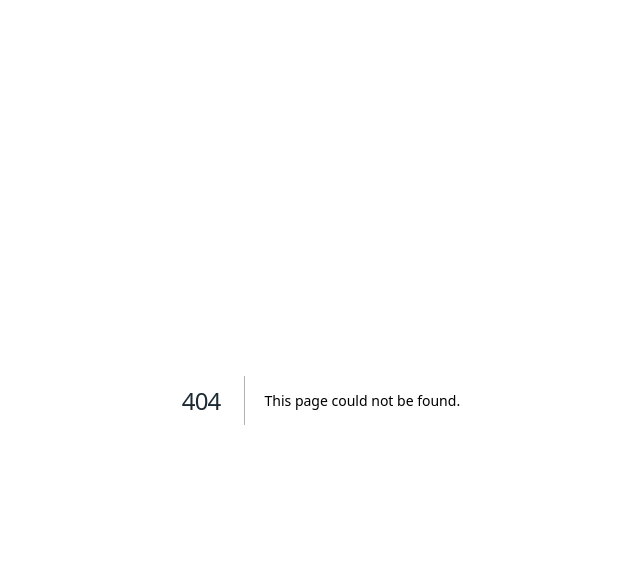
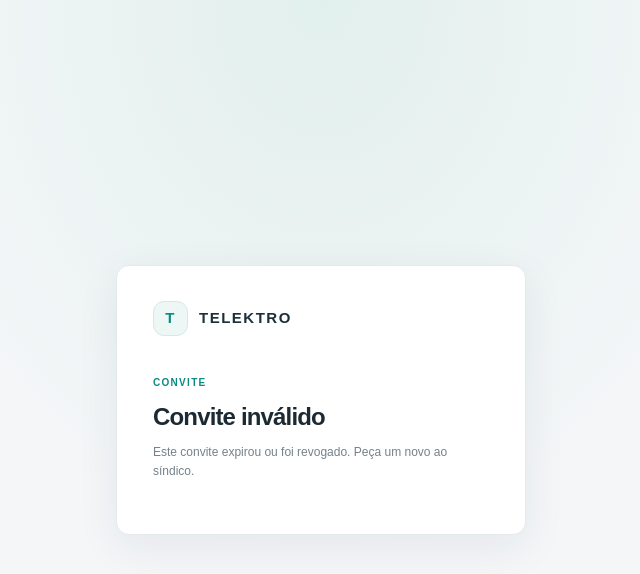
Before and after one commit to redeeletrogo-a11y/telektro, a Next.js app in the folder apps/web/: page /convite/1 in a window 1280 px wide. Before the commit this address had no page. Shown: the top 574 px of the page, without its empty margins (319-959 px from the left). Built offline with nearby package versions, Linux system fonts and the light colour scheme; no server answers.

Commit message:
Add files via upload

```diff
--- /dev/null
+++ b/apps/web/src/app/convite/[code]/actions.ts
@@ -0,0 +1,18 @@
+"use server";
+
+import { cookies } from "next/headers";
+import { redirect } from "next/navigation";
+import { createSupabaseServerClient } from "@/lib/supabase/server";
+
+export async function acceptInvite(code: string) {
+  const supabase = await createSupabaseServerClient();
+  const { data: { user } } = await supabase.auth.getUser();
+  if (!user) redirect(`/convite/${code}/entrar`);
+  const { error } = await supabase.rpc("accept_resident_invite", { p_code: code });
+  if (error) {
+    const reason = error.message.includes("RESIDENT_LIMIT_REACHED") ? "RESIDENT_LIMIT_REACHED" : "INVITE_INVALID";
+    redirect(`/convite/${code}?erro=${reason}`);
+  }
+  (await cookies()).delete("telektro_invite");
+  redirect("/");
+}
--- /dev/null
+++ b/apps/web/src/app/convite/[code]/page.tsx
@@ -0,0 +1,30 @@
+import Link from "next/link";
+import { createSupabaseServerClient } from "@/lib/supabase/server";
+import { acceptInvite } from "./actions";
+
+const messages: Record<string, string> = {
+  INVITE_INVALID: "Este convite expirou ou foi revogado. Peça um novo ao síndico.",
+  RESIDENT_LIMIT_REACHED: "O condomínio atingiu o limite de moradores. Peça ao síndico para falar com a Telektro.",
+};
+
+export default async function InvitePage({ params, searchParams }: { params: Promise<{ code: string }>; searchParams: Promise<{ erro?: string }> }) {
+  const { code } = await params;
+  const { erro } = await searchParams;
+  const supabase = await createSupabaseServerClient();
+  const { data: preview } = await supabase.rpc("get_invite_preview", { p_code: code });
+  const info = Array.isArray(preview) ? preview[0] : null;
+  const { data: { user } } = await supabase.auth.getUser();
+  const valid = Boolean(info?.valid);
+  return <main className="login-page"><section className="login-card">
+    <div className="login-brand"><span className="brand-mark">T</span><span>TELEKTRO</span></div>
+    <p className="eyebrow">CONVITE</p>
+    {!valid ? <><h1>Convite inválido</h1><p className="login-description">Este convite expirou ou foi revogado. Peça um novo ao síndico.</p></> : <>
+      <h1>Entrar em {info!.organization_name}</h1>
+      <p className="login-description">Você foi convidado como morador. Terá acesso aos carregadores do condomínio e às suas próprias recargas.</p>
+      {erro && <p className="login-error" role="alert">{messages[erro] ?? "Não foi possível aceitar o convite."}</p>}
+      {user ? <form action={acceptInvite.bind(null, code)}><button className="primary-button login-submit" type="submit">Aceitar convite como {user.email}</button></form>
+        : <Link className="primary-button login-submit" href={`/convite/${code}/entrar`}>Entrar para aceitar</Link>}
+    </>}
+    {user && <p className="field-help">Conectado como {user.email}. <Link href="/login">Trocar conta</Link></p>}
+  </section></main>;
+}
```
